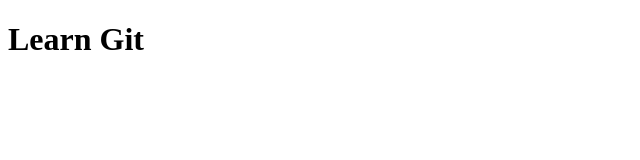
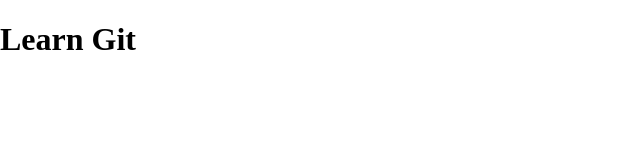
Before and after one commit to Salauddin-Ansari/Learning-Git, a plain HTML site: page index.html in a window 1280 px wide. Shown: the full height of the page, 0-640 px from the left. Drawn offline with Linux system fonts and the light colour scheme.

Commit message:
link css file and some basic css

```diff
--- a/index.html
+++ b/index.html
@@ -4,6 +4,7 @@
     <meta charset="UTF-8">
     <meta name="viewport" content="width=device-width, initial-scale=1.0">
     <title>Learn Git</title>
+    <link rel="stylesheet" href="./style.css">
 </head>
 <body>
     <h1>Learn Git</h1>
--- a/style.css
+++ b/style.css
@@ -0,0 +1,8 @@
+* {
+    box-sizing: border-box;
+}
+
+body {
+    margin: 0;
+    padding: 0;
+}
```
